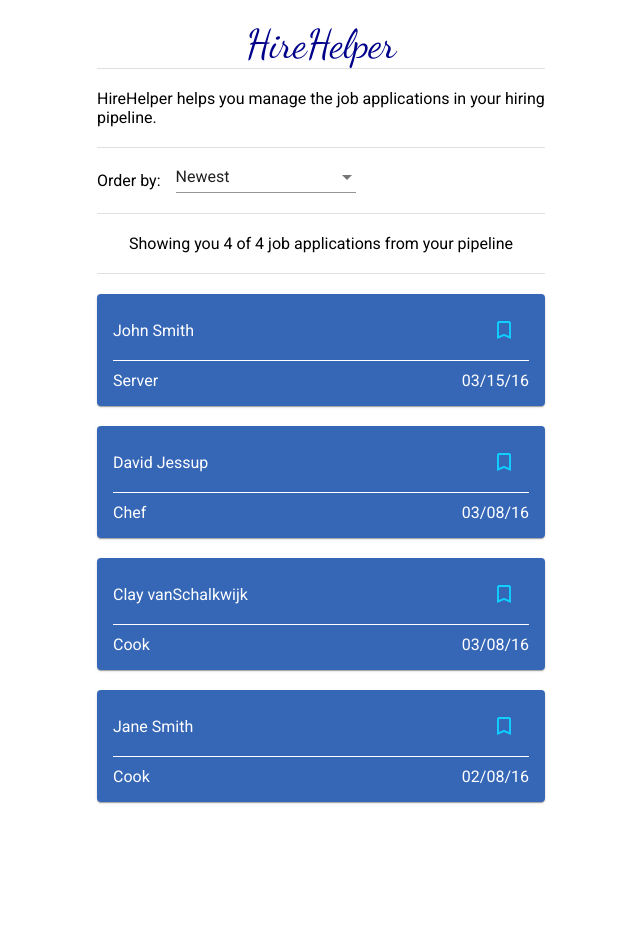
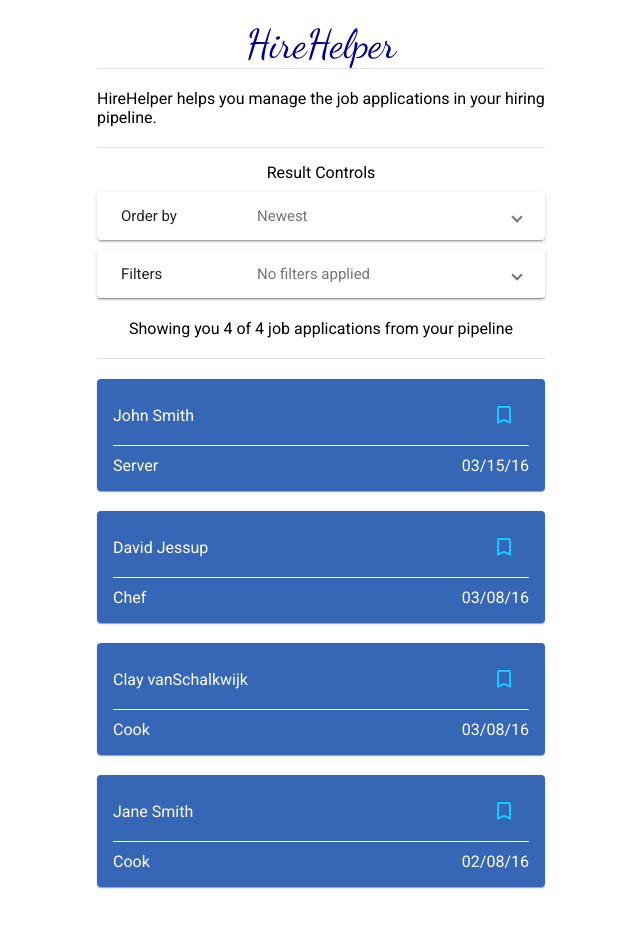
Before and after one commit to browillow/hire-app, an Angular app: page /#/dashboard in a window 1280 px wide. Shown: the top 928 px of the page, without its empty margins (319-959 px from the left). Before the commit the page ends 902 px from the top, so only its background shows below. Built offline with nearby package versions, Linux system fonts and the light colour scheme.

Commit message:
Added bookmark filter and storage service for persisting user inputs

```diff
--- a/src/app/components/application-card/application-card.component.html
+++ b/src/app/components/application-card/application-card.component.html
@@ -1,4 +1,4 @@
-<mat-card (click)="viewApplication()" class="ApplicationCard">
+<mat-card class="ApplicationCard">
   <div class="ApplicationCard-topRow">
     <div>{{application.name}}</div>
     <div class="ApplicationCard-bookmarkContainer" (click)="toggleBookmark($event)">
--- a/src/app/components/application-card/application-card.component.ts
+++ b/src/app/components/application-card/application-card.component.ts
@@ -1,5 +1,4 @@
 import { Component, OnInit, Injectable, Input } from '@angular/core';
-import { Router } from '@angular/router';
 import { Application } from '../../models/application.model';
 import { ApplicationService } from '../../services/application.service';
 
@@ -14,15 +13,10 @@ export class ApplicationCardComponent implements OnInit {
   @Input('application') application: Application = null;
 
   constructor(
-    private router: Router,
     private applicationService: ApplicationService
   ) { }
 
   ngOnInit() {
-  }
-
-  viewApplication() {
-    this.router.navigateByUrl(`application/${this.application.id}`);
   }
 
   toggleBookmark($event: MouseEvent) {
@@ -34,6 +28,4 @@ export class ApplicationCardComponent implements OnInit {
     $event.stopPropagation();
   }
 
-
-
 }
--- a/src/app/services/application.service.ts
+++ b/src/app/services/application.service.ts
@@ -3,15 +3,18 @@ import { HttpClient } from '@angular/common/http';
 import { Application } from '../models/application.model';
 import { Observable } from 'rxjs';
 import { map, tap} from 'rxjs/operators';
+import { StorageService } from './storage.service';
 
 @Injectable()
 export class ApplicationService {
 
     private baseUrl: string;
     private applications: Application[] = null;
-    private bookmarksStorageKey = "bookmarks";
 
-    constructor(private http: HttpClient) {
+    constructor(
+        private http: HttpClient,
+        private storageService: StorageService
+    ) {
         let port = (location.port !== "") ? `:${location.port}` : '';
         this.baseUrl = `${window.location.protocol}//${window.location.hostname}${port}`;
     }
@@ -56,9 +59,8 @@ export class ApplicationService {
     }
 
     rememberBookmarks(applications: Application[]): Application[] {
-        let bookmarksJson = localStorage.getItem(this.bookmarksStorageKey);
-        if (bookmarksJson != null) {
-            let bookmarks: number[] = JSON.parse(bookmarksJson);
+        let bookmarks = this.storageService.getBookmarks();
+        if (bookmarks.length > 0) {
             applications.forEach(application => {
                 application.bookmarked = bookmarks.indexOf(application.id) > -1;
             });
@@ -67,18 +69,16 @@ export class ApplicationService {
     }
 
     bookmarkApplication(applicationId: number) {
-        let bookmarksJson = localStorage.getItem(this.bookmarksStorageKey);
-        let bookmarks: number[] = (bookmarksJson != null) ? JSON.parse(bookmarksJson) : [];
+        let bookmarks = this.storageService.getBookmarks();
         if (bookmarks.indexOf(applicationId) === -1) {
             bookmarks.push(applicationId);
-            localStorage.setItem(this.bookmarksStorageKey, JSON.stringify(bookmarks));
+            this.storageService.setBookmarks(bookmarks);
         }
     }
 
     unBookmarkApplication(applicationId: number) {
-        let bookmarksJson = localStorage.getItem(this.bookmarksStorageKey);
-        let bookmarks: number[] = (bookmarksJson != null) ? JSON.parse(bookmarksJson) : [];
+        let bookmarks = this.storageService.getBookmarks();
         bookmarks = bookmarks.filter(id => id !== applicationId);
-        localStorage.setItem(this.bookmarksStorageKey, JSON.stringify(bookmarks));
+        this.storageService.setBookmarks(bookmarks);
     }
 }
--- /dev/null
+++ b/src/app/services/storage.service.ts
@@ -0,0 +1,43 @@
+import { Injectable } from '@angular/core';
+import { ApplicationSortMethod } from '../enums/application-sort-method.enum';
+
+@Injectable()
+export class StorageService {
+
+    private bookmarksKey = "bookmarks";
+    private showOnlyBookmarksFilterKey = "showOnlyBookmarks";
+    private dashboardSortingMethodKey = "dashboardSortingMethod";
+
+    constructor() {}
+
+    getBookmarks(): number[] {
+        let bookmarks: number[] = [];
+        let bookmarksJson = localStorage.getItem(this.bookmarksKey);
+        if (bookmarksJson != null) {
+            bookmarks = JSON.parse(bookmarksJson);
+        }
+        return bookmarks;
+    }
+
+    setBookmarks(bookmarks: number[]) {
+        localStorage.setItem(this.bookmarksKey, JSON.stringify(bookmarks));
+    }
+
+    getShowOnlyBookmarksFilter(): boolean | null {
+        let valueJson = localStorage.getItem(this.showOnlyBookmarksFilterKey);
+        return (valueJson != null) ? JSON.parse(valueJson) as boolean : null;
+    }
+
+    setShowOnlyBookmarksFilter(value: boolean) {
+        localStorage.setItem(this.showOnlyBookmarksFilterKey, JSON.stringify(value));
+    }
+
+    getDashboardSortingMethod(): ApplicationSortMethod | null {
+        let valueJson = localStorage.getItem(this.dashboardSortingMethodKey);
+        return (valueJson != null) ? JSON.parse(valueJson) as ApplicationSortMethod : null;
+    }
+
+    setDashboardSortingMethod(value: ApplicationSortMethod) {
+        localStorage.setItem(this.dashboardSortingMethodKey, JSON.stringify(value));
+    }
+}
--- a/src/app/views/dashboard-view/dashboard-view.component.css
+++ b/src/app/views/dashboard-view/dashboard-view.component.css
@@ -1,21 +1,22 @@
-.DashboardView-sortPicker {
-    width: 100%;
-    display: flex;
+.DashboardView > mat-expansion-panel {
+    margin-top: 10px;
 }
 
-.DashboardView-sortPickerLabel {
+.DashboardView-resultControlsTitle {
     display: flex;
     align-content: center;
     align-items: center;
     justify-content: center;
-    margin-right: 15px;
+    margin-top: 15px;
 }
 
-.DashboardView-sortPickerSelectContainer {
-    flex-grow: 1;
-    display: flex;
-    align-content: center;
-    align-items: center;
+.DashboardView-sortingMethodRadioGroup {
+    display: inline-flex;
+    flex-direction: column;
+}
+
+.DashboardView-sortingMethodRadioButton {
+    margin: 15px;
 }
 
 .DashboardView-resultTotalMessage {
@@ -27,7 +28,6 @@
     margin-bottom: 20px;
 }
 
-
 .DashboardView-appCardContainer {
     margin-top: 20px;
 }
--- a/src/app/views/dashboard-view/dashboard-view.component.html
+++ b/src/app/views/dashboard-view/dashboard-view.component.html
@@ -1,20 +1,29 @@
 <div class="View DashboardView">
     <div class="DashboardView-resultTotalMessage">HireHelper helps you manage the job applications in your hiring pipeline.</div>
     <mat-divider></mat-divider>
-    <div class="DashboardView-sortPicker">
-        <div class="DashboardView-sortPickerLabel">Order by: </div>
-        <div class="DashboardView-sortPickerSelectContainer">
-            <mat-form-field>
-                <mat-select [(value)]="selectedSortMethod" (selectionChange)="sortApplications()">
-                    <mat-option [value]="sortMethod" *ngFor="let sortMethod of sortMethods">{{sortMethod}}</mat-option>
-                </mat-select>
-            </mat-form-field>
-        </div>
-    </div>
+    <div class="DashboardView-resultControlsTitle">Result Controls</div>
+    <mat-expansion-panel>
+        <mat-expansion-panel-header>
+            <mat-panel-title>Order by</mat-panel-title>
+            <mat-panel-description>{{selectedSortMethod}}</mat-panel-description>
+        </mat-expansion-panel-header>
+        <mat-radio-group class="DashboardView-sortingMethodRadioGroup" [(ngModel)]="selectedSortMethod" (change)="sortApplications()">
+            <mat-radio-button class="DashboardView-sortingMethodRadioButton" *ngFor="let sortMethod of sortMethods" [value]="sortMethod">
+                      {{sortMethod}}
+            </mat-radio-button>
+        </mat-radio-group>
+    </mat-expansion-panel>
+    <mat-expansion-panel>
+        <mat-expansion-panel-header>
+          <mat-panel-title>Filters</mat-panel-title>
+          <mat-panel-description>{{showOnlyBookmarks ? 'Only showing bookmarks' : 'No filters applied'}}</mat-panel-description>
+        </mat-expansion-panel-header>
+        <mat-checkbox [(ngModel)]="showOnlyBookmarks" (change)="applyFilters()">Only show bookmarked</mat-checkbox>
+    </mat-expansion-panel>
     <mat-divider></mat-divider>
-    <div class="DashboardView-resultTotalMessage">Showing you {{applications.length}} of {{applications.length}} job applications from your pipeline</div>
+    <div class="DashboardView-resultTotalMessage">Showing you {{applications.length}} of {{allApplications.length}} job applications from your pipeline</div>
     <mat-divider></mat-divider>
     <div *ngFor="let app of applications" class="DashboardView-appCardContainer">
-        <app-application-card [application]="app"></app-application-card>
+        <app-application-card [application]="app" (click)="viewApplication(app.id)" ></app-application-card>
     </div>
 </div>
--- a/src/app/views/dashboard-view/dashboard-view.component.ts
+++ b/src/app/views/dashboard-view/dashboard-view.component.ts
@@ -1,7 +1,9 @@
 import { Component, OnInit } from '@angular/core';
+import { Router } from '@angular/router';
 import { Application } from '../../models/application.model';
 import { ApplicationService } from '../../services/application.service';
 import { ApplicationSortMethod } from '../../enums/application-sort-method.enum';
+import { StorageService } from '../../services/storage.service';
 
 @Component({
   selector: 'app-dashboard-view',
@@ -11,22 +13,36 @@ import { ApplicationSortMethod } from '../../enums/application-sort-method.enum'
 export class DashboardViewComponent implements OnInit {
 
   applications: Application[] = [];
-  selectedSortMethod: ApplicationSortMethod = ApplicationSortMethod.Newest;
+  allApplications: Application[] = [];
+  selectedSortMethod: ApplicationSortMethod;
   sortMethods: ApplicationSortMethod[] = [];
   sorters: {[sortMethod: string]: (a: Application, b: Application) => number } = {};
+  showOnlyBookmarks: boolean;
 
-  constructor( private applicationService: ApplicationService) { }
+  constructor(
+    private router: Router,
+    private applicationService: ApplicationService,
+    private storageService: StorageService
+  ) {
+    let storedSortMethod = this.storageService.getDashboardSortingMethod();
+    let storedShowOnlyBookmarksFilter = this.storageService.getShowOnlyBookmarksFilter();
+    this.selectedSortMethod = (storedSortMethod != null) ? storedSortMethod : ApplicationSortMethod.Newest;
+    this.showOnlyBookmarks = (storedShowOnlyBookmarksFilter != null) ? storedShowOnlyBookmarksFilter : false;
+  }
 
   ngOnInit() {
     this.generateSortMethods();
     this.defineSorters();
     this.applicationService.getApplications().subscribe(applications => {
-      this.applications = applications;
+      this.allApplications = applications;
+      this.applications = this.filterApplications(this.allApplications);
       this.sortApplications();
     });
   }
 
-  // Application Sorting
+  viewApplication(applicationId: number) {
+    this.router.navigateByUrl(`application/${applicationId}`);
+  }
 
   private generateSortMethods() {
     for (const key in ApplicationSortMethod) {
@@ -34,6 +50,7 @@ export class DashboardViewComponent implements OnInit {
     }
   }
 
+  // TODO: Move these sorter funtions into a separate service
   defineSorters() {
 
     this.sorters[ApplicationSortMethod.Newest] = function(a: Application, b: Application): number {
@@ -68,8 +85,19 @@ export class DashboardViewComponent implements OnInit {
   }
 
   sortApplications() {
+    this.storageService.setDashboardSortingMethod(this.selectedSortMethod);
     let sorter = this.sorters[this.selectedSortMethod];
     this.applications.sort(sorter);
   }
 
+  applyFilters() {
+    this.storageService.setShowOnlyBookmarksFilter(this.showOnlyBookmarks);
+    this.applications = this.filterApplications(this.allApplications);
+    this.sortApplications();
+  }
+
+  filterApplications(apps: Application[]): Application[] {
+    return apps.filter(app => !this.showOnlyBookmarks || app.bookmarked);
+  }
+
 }
```
Also changed, not shown: src/app/app.module.ts (+11 -1 lines), src/app/views/application-view/application-view.component.ts (+12 -6 lines).
